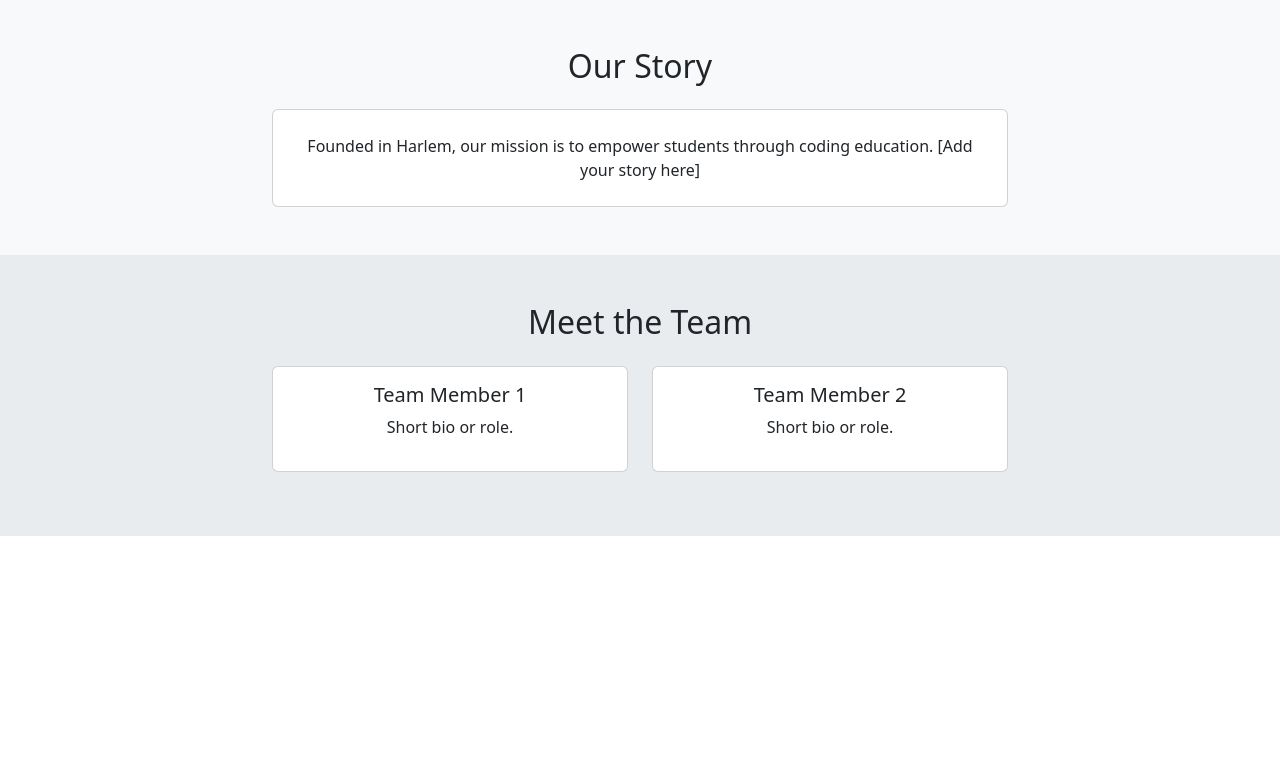
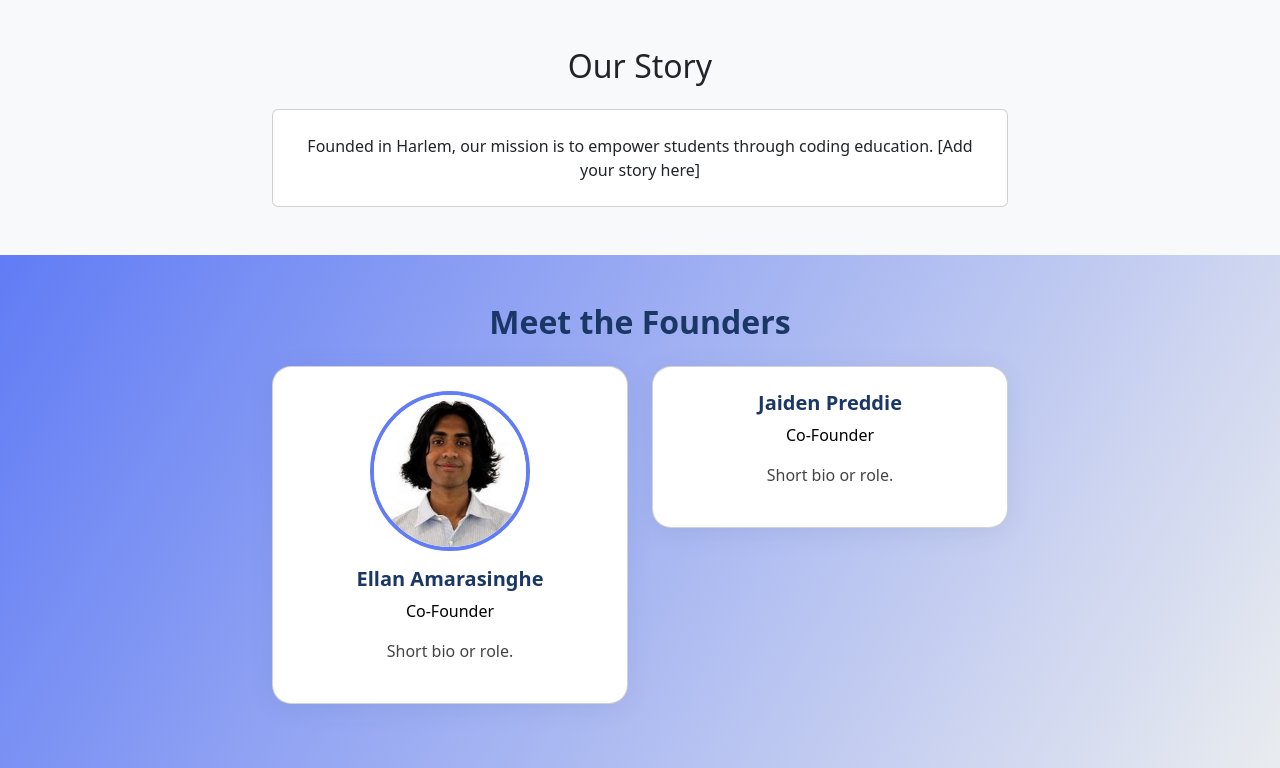
Before and after one commit to era-trin/CS_Tutoring, a Flask app: page /about in a window 1280 px wide. Shown: the part 388-1156 px from the top of the page. Before the commit the page ends 924 px from the top, so only its background shows below. Run offline with Flask 3, Linux system fonts and the light colour scheme.

Commit message:
Finished first iteration of about page but I might be cooked because I can't find a good picture of myself

```diff
--- a/templates/about.html
+++ b/templates/about.html
@@ -35,21 +35,24 @@
     </div>
 </section>
 
-<!-- Meet the Team Section -->
-<section class="py-5" style="background: #e9ecef;">
+<!-- Meet the Founders Section -->
+<section class="py-5" style="background: linear-gradient(120deg, #617cf5 0%, #e9ecef 100%);">
     <div class="container">
-        <h2 class="text-center mb-4">Meet the Team</h2>
+        <h2 class="text-center mb-4" style="color: #1a3766; font-weight: 700;">Meet the Founders</h2>
         <div class="row justify-content-center">
             <div class="col-md-4 text-center">
-                <div class="card p-3 mb-3">
-                    <h5>Team Member 1</h5>
-                    <p>Short bio or role.</p>
+                <div class="card p-4 mb-3" style="background: #fff; border-radius: 1.2rem; box-shadow: 0 4px 24px 0 rgba(60,90,130,0.10);">
+                    <img src="{{ url_for('static', filename='ellan_photo.png') }}" alt="Ellan Photo" class="img-fluid rounded-circle mb-3 mx-auto d-block" style="max-width: 160px; border: 4px solid #617cf5;">
+                    <h5 style="color: #1a3766; font-weight: 600;">Ellan Amarasinghe</h5>
+                    <p style="color: #000000;">Co-Founder</p>
+                    <p style="color: #444;">Short bio or role.</p>
                 </div>
             </div>
             <div class="col-md-4 text-center">
-                <div class="card p-3 mb-3">
-                    <h5>Team Member 2</h5>
-                    <p>Short bio or role.</p>
+                <div class="card p-4 mb-3" style="background: #fff; border-radius: 1.2rem; box-shadow: 0 4px 24px 0 rgba(60,90,130,0.10);">
+                    <h5 style="color: #1a3766; font-weight: 600;">Jaiden Preddie</h5>
+                    <p style="color: #000000;">Co-Founder</p>
+                    <p style="color: #444;">Short bio or role.</p>
                 </div>
             </div>
         </div>
```
Also changed, not shown: static/Ellan_photo.png (added).
